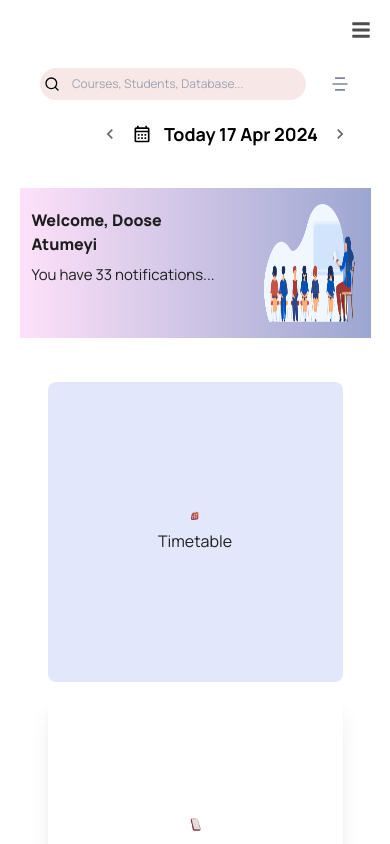
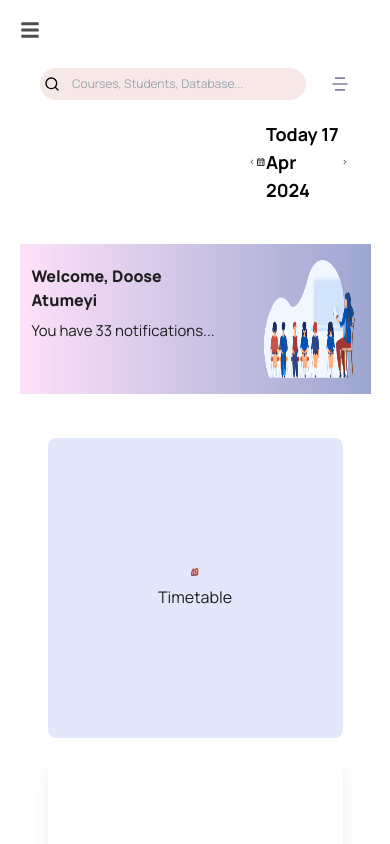
Before and after one commit to claire256/SchoolBaseProject, a React (Vite) app: page /teacher/dashboard in a window 390 px wide. Shown: the top 844 px of the page. Built offline with nearby package versions, Linux system fonts and the light colour scheme.

Commit message:
fix: hot fix

```diff
--- a/src/components/teachers-dashboard/DateSwitcher.jsx
+++ b/src/components/teachers-dashboard/DateSwitcher.jsx
@@ -1,10 +1,10 @@
-import React, { useState } from 'react';
+import React, { useState } from "react";
 import {
   MdKeyboardArrowLeft,
   MdKeyboardArrowRight,
   MdOutlineCalendarMonth,
-} from 'react-icons/md';
-import months from '../../utils/date';
+} from "react-icons/md";
+import months from "../../utils/date";
 
 const DateSwitcher = () => {
   const [currentDate, setCurrentDate] = useState(new Date());
@@ -27,17 +27,17 @@ const DateSwitcher = () => {
   const month = Object.keys(months)[monthIndex];
 
   return (
-    <div className='w-full flex justify-between items-center text-lg text-black gap-3'>
+    <div className="w-full flex justify-between items-center text-lg text-black">
       <MdKeyboardArrowLeft
         size={20}
-        className='cursor-pointer text-black/60'
+        className="cursor-pointer text-black/60"
         onClick={handlePrevDate}
       />
-      <MdOutlineCalendarMonth size={20} className='text-black' />
-      <p className='font-bold text-black'>{`Today ${date} ${month} ${year}`}</p>
+      <MdOutlineCalendarMonth size={20} className="text-black" />
+      <p className="font-bold text-black">{`Today ${date} ${month} ${year}`}</p>
       <MdKeyboardArrowRight
         size={20}
-        className='cursor-pointer text-black/60'
+        className="cursor-pointer text-black/60"
         onClick={handleNextDate}
       />
     </div>
--- a/src/components/teachers-dashboard/Header.jsx
+++ b/src/components/teachers-dashboard/Header.jsx
@@ -1,25 +1,27 @@
-import React from 'react';
-import SearchBar from './SearchBar';
-import { CiBellOn } from 'react-icons/ci';
-import Profile from './Profile';
-import DateSwitcher from './DateSwitcher';
+import React from "react";
+import SearchBar from "./SearchBar";
+import { CiBellOn } from "react-icons/ci";
+import Profile from "./Profile";
+import DateSwitcher from "./DateSwitcher";
 
 const Header = () => {
   return (
-    <div className='flex flex-col gap-2 xl:px-16 px-10 pt-7 w-full justify-end items-end'>
-      <div className='flex justify-between items-center gap-6 md:gap-20 xl:gap-0 w-full'>
-        <div className='w-full xl:w-[30%]'>
+    <div className="flex flex-col gap-2 xl:px-16 px-10 pt-7 w-full">
+      <div className="flex justify-between items-center gap-6 md:gap-20 xl:gap-0">
+        <div className="w-full xl:w-[30%]">
           <SearchBar />
         </div>
-        <div className='flex gap-40 items-center'>
-          <div className='p-3 bg-[#b11e1a]/10 rounded-full hidden xl:flex'>
+        <div className="flex gap-40 items-center">
+          <div className="p-3 bg-[#b11e1a]/10 rounded-full hidden xl:flex">
             <CiBellOn size={24} />
           </div>
           <Profile />
         </div>
       </div>
-      <div className='justify-end flex mt-3 xl:mt-0'>
-        <DateSwitcher />
+      <div className="flex w-full justify-end items-end">
+        <div className="justify-end flex mt-3 xl:mt-0 w-1/3">
+          <DateSwitcher />
+        </div>
       </div>
     </div>
   );
--- a/src/pages/web-app/students-dashboard/Calender.jsx
+++ b/src/pages/web-app/students-dashboard/Calender.jsx
@@ -43,8 +43,8 @@ class Timetable extends React.Component {
         <div className="lgss:w-4/5 w-full lgss:overflow-auto">
           <div className="lgss:w-full lgss:h-full lgss:flex-1 lgss:overflow flex flex-col pt-5">
             <div className="flex items-center justify-between w-[80%] m-auto gap-2">
-              <div className="w-[40%] flex ">
-                <div className="w-full flex justify-center items-center">
+              <div className=" flex w-[50%]">
+                <div className="w-full flex">
                   <DateSwitcher />
                 </div>
               </div>
--- a/src/pages/web-app/teachers-dashboard/Calender.jsx
+++ b/src/pages/web-app/teachers-dashboard/Calender.jsx
@@ -42,13 +42,13 @@ class TimetableTeacher extends React.Component {
         <Sidebar />
         <div className="lgss:w-4/5 w-full lgss:overflow-auto">
           <div className="lgss:w-full lgss:h-full lgss:flex-1 lgss:overflow flex flex-col pt-5">
-            <div className="flex items-center justify-between w-[80%] m-auto gap-2">
-              <div className="w-[40%] flex ">
+            <div className="flex flex-col lgss:flex-row lgss:items-center justify-between w-[80%] m-auto gap-2">
+              <div className="lgss:w-[40%] flex ">
                 <div className="w-full flex justify-center items-center">
                   <DateSwitcher />
                 </div>
               </div>
-              <div className="flex items-center gap-3 w-[20%]">
+              <div className="flex items-center gap-3 lgss:w-[20%]">
                 <p className="font-medium text-[16px] py-[6px] px-[12px] border-[1px] border-gray-400 flex justify-center items-center rounded-lg h-[4%]">
                   Today
                 </p>
@@ -65,7 +65,7 @@ class TimetableTeacher extends React.Component {
                   />
                 </div>
               </div>
-              <div className="flex items-center border-[1px] border-gray-400 rounded-2xl w-[40%]">
+              <div className="flex items-center border-[1px] border-gray-400 rounded-2xl lgss:w-[40%]">
                 <button className="flex items-center p-1 border-none">
                   <img src={search} alt="" />
                 </button>
--- a/src/pages/web-app/teachers-dashboard/TeacherDashboard.jsx
+++ b/src/pages/web-app/teachers-dashboard/TeacherDashboard.jsx
@@ -1,7 +1,7 @@
-import React, { useState } from 'react';
-import Sidebar from '../../../components/teachers-dashboard/Sidebar';
+import React, { useState } from "react";
+import Sidebar from "../../../components/teachers-dashboard/Sidebar";
 import "../../../styles/studentdashboard/HomePage.css";
-import { FaBars, FaTimes } from 'react-icons/fa';
+import { FaBars, FaTimes } from "react-icons/fa";
 import {
   Eventpix,
   bell,
@@ -10,8 +10,8 @@ import {
   quizImg,
   teacherdashboardImg,
 } from "../../../assets";
-import Header from '../../../components/teachers-dashboard/Header';
-import { Link, useLocation } from 'react-router-dom';
+import Header from "../../../components/teachers-dashboard/Header";
+import { Link, useLocation } from "react-router-dom";
 
 const TeacherDashboard = () => {
   const [isOpen, setIsOpen] = useState(false);
@@ -64,8 +64,7 @@ const TeacherDashboard = () => {
       <Sidebar isOpen={isOpen} />
       <div className="lgss:w-4/5 w-full lgss:overflow-auto h-full">
         <div className="flex flex-col justify-end w-full">
-          <div className="lgss:hidden pt-5 px-[5%] w-full">
-            <div className="flex w-full justify-end">
+          <div className="lgss:hidden pt-5 px-[5%]">
             {isOpen ? (
               <FaTimes
                 onClick={() => setIsOpen(false)}
@@ -77,7 +76,6 @@ const TeacherDashboard = () => {
                 className=" cursor-pointer text-secondary text-xl"
               />
             )}
-            </div>
           </div>
           <Header />
           <div className="flex flex-col justify-start gap-6 text-neutral pt-10 pb-5 px-[5%]">
```
Lines whose indentation alone changed are shown as unchanged.
